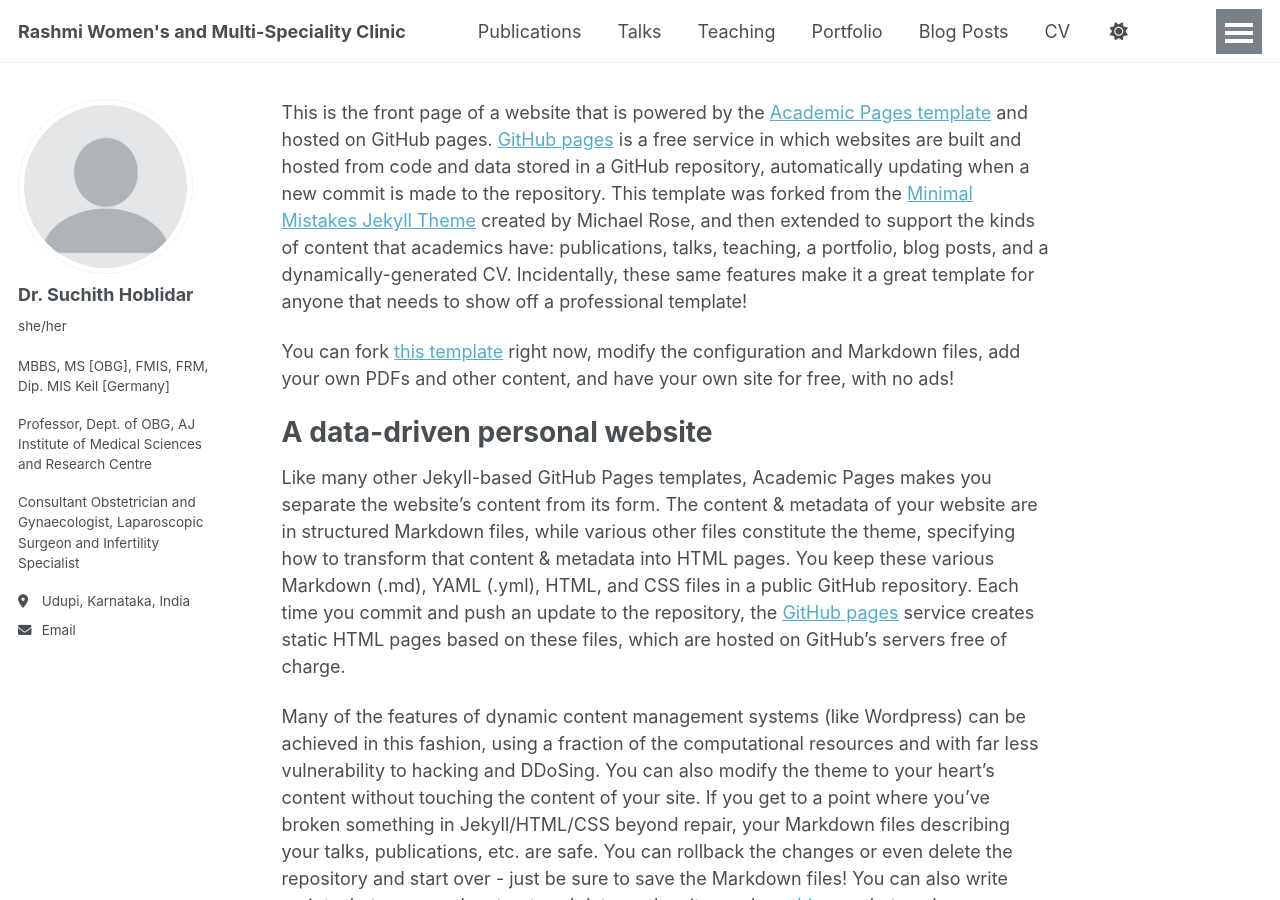
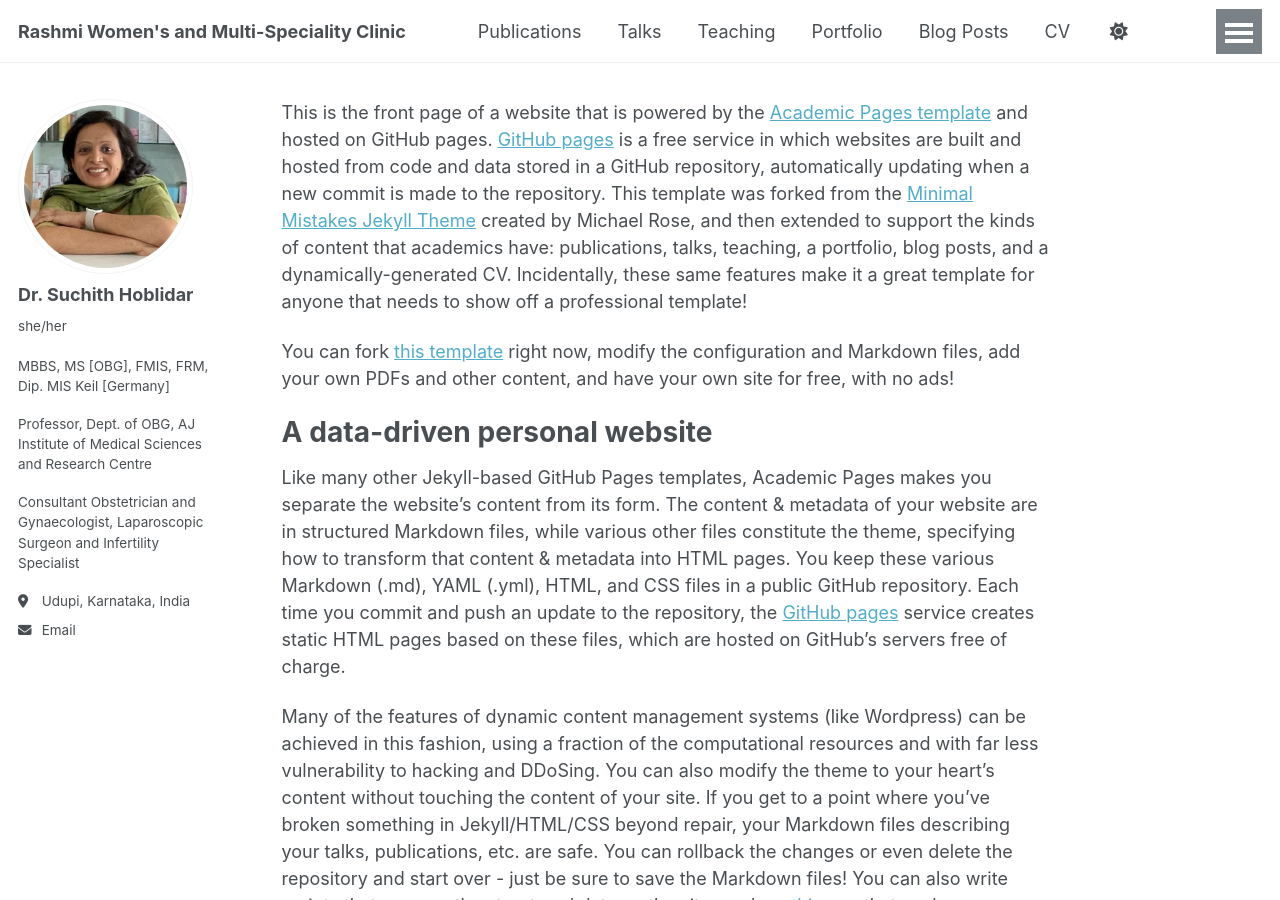
Before and after one commit to rashmiwomensclinic/rashmiwomensclinic.github.io, a Jekyll site: the page built from _pages/about.md, in a window 1280 px wide and 900 px high. Built offline with Jekyll 4.4.1, drawn with Linux system fonts in a browser that asks for light colours; a script that is not in the unit is left out.

Commit message:
Added a temporary profile picture

```diff
--- a/_config.yml
+++ b/_config.yml
@@ -23,7 +23,7 @@ repository               : "rashmiwomensclinic/rashmiwomensclinic.github.io"
 #               Additional customization can be done by editing /_includes/author-profile.html
 author:
   # Biographic information
-  avatar           : "profile.png"
+  avatar           : "profile_pic.jpeg" #"profile.png"
   name             : "Dr. Suchith Hoblidar"  # Update this with your name
   pronouns         : "she/her" # example: "she/her"
   bio              : |
```
Also changed, not shown: images/profile_pic.jpeg (added).
